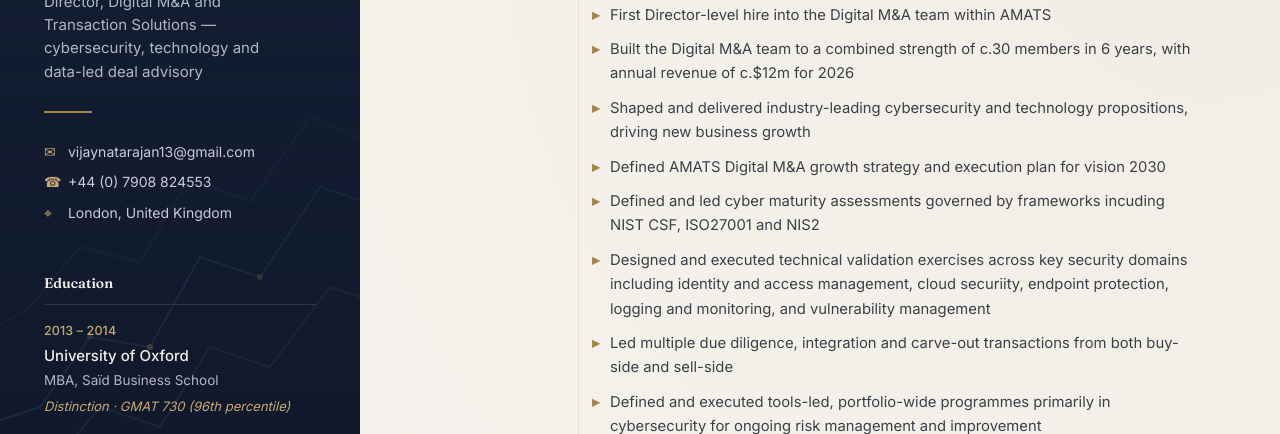
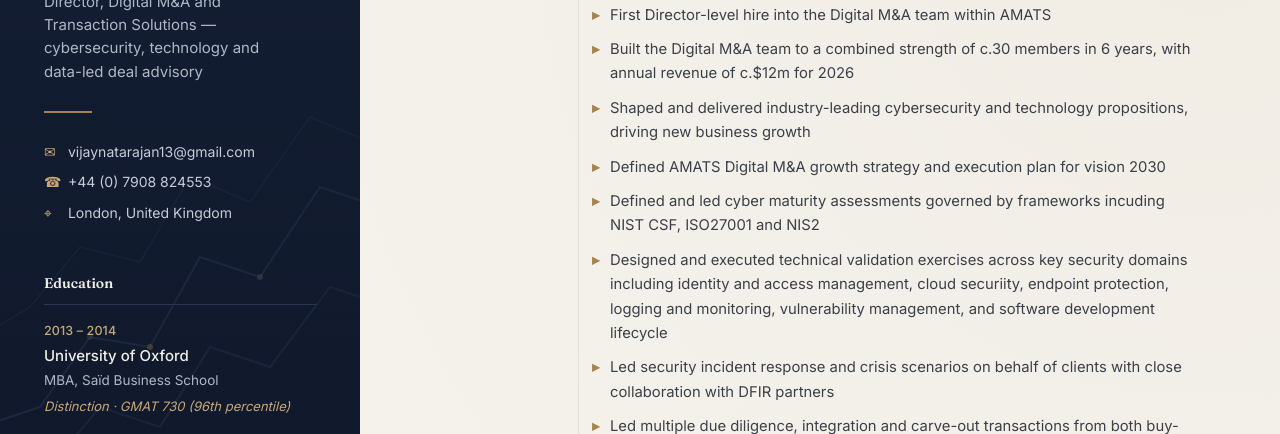
Before and after one commit to vnatarajan13/vnatarajan13.github.io, a plain HTML site: page index.html in a window 1280 px wide. Shown: the part 353-787 px from the top of the page. Drawn offline with Linux system fonts and the light colour scheme.

Commit message:
Update experience details and technical validation list
Added 'CISM passed.' to the experience summary and included 'software development lifecycle' in the technical validation exercises.

```diff
--- a/index.html
+++ b/index.html
@@ -501,7 +501,7 @@
 
     <div class="main-inner">
       <h2 class="section-heading">Experience</h2>
-      <p class="section-sub">Over twenty years of experience across M&amp;A transaction advisory, cybersecurity and technology consulting, and software delivery; Proven track record of building and scaling cyber security business functions at EY and Aon; Senior Cyber and Technology Advisor with proven expertise in applying GRC frameworks such as NIST, backed by strong technical depth across key security domains.</p>
+      <p class="section-sub">Over twenty years of experience across M&amp;A transaction advisory, cybersecurity and technology consulting, and software delivery; Proven track record of building and scaling cyber security business functions at EY and Aon; Senior Cyber and Technology Advisor with proven expertise in applying GRC frameworks such as NIST, backed by strong technical depth across key security domains.CISM passed.</p>
 
       <div class="timeline">
 
@@ -516,7 +516,8 @@
             <li>Shaped and delivered industry-leading cybersecurity and technology propositions, driving new business growth</li>
             <li>Defined AMATS Digital M&amp;A growth strategy and execution plan for vision 2030</li>
             <li>Defined and led cyber maturity assessments governed by frameworks incuding NIST CSF, ISO27001 and NIS2</li>
-            <li>Designed and executed technical validation exercises across key security domains including identity and access management, cloud securiity, endpoint protection, logging and monitoring, and vulnerability management</li>
+            <li>Designed and executed technical validation exercises across key security domains including identity and access management, cloud securiity, endpoint protection, logging and monitoring, vulnerability management, and software development lifecycle</li>
+            <li>Led security incident response and crisis scenarios on behalf of clients with close collaboration with DFIR partners</li>
             <li>Led multiple due diligence, integration and carve-out transactions from both buy-side and sell-side</li>
             <li>Defined and executed tools-led, portfolio-wide programmes primarily in cybersecurity for ongoing risk management and improvement</li>
             <li>Led portfolio value-creation and value-protection efforts across technology and cybersecurity</li>
```
